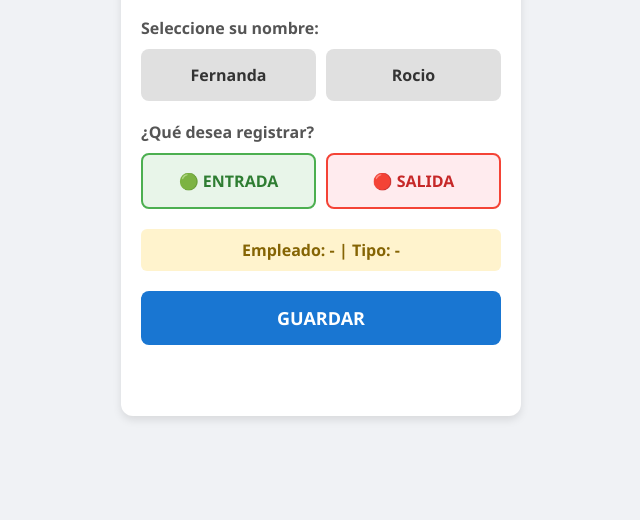
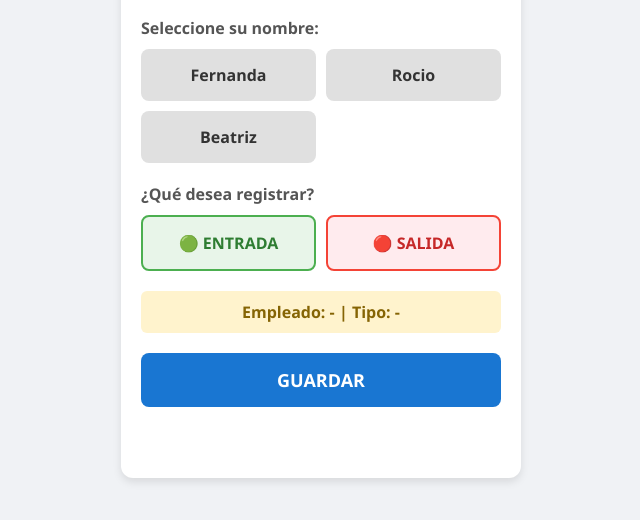
Before and after one commit to yolylopezlizano/Registro-de-Asistencia, a plain HTML site: page index.html in a window 1280 px wide. Shown: the part 212-732 px from the top of the page, without its empty margins (319-959 px from the left). Drawn offline with Linux system fonts and the light colour scheme.

Commit message:
Ingreso un empleado mas

```diff
--- a/index.html
+++ b/index.html
@@ -23,6 +23,7 @@
     <div class="grid-2">
       <button type="button" id="btn-Fernanda" class="btn btn-user" onclick="seleccionarEmpleado('Fernanda')">Fernanda</button>
       <button type="button" id="btn-Rocio" class="btn btn-user" onclick="seleccionarEmpleado('Rocio')">Rocio</button>
+      <button type="button" id="btn-Beatriz" class="btn btn-user" onclick="seleccionarEmpleado('Beatriz')">Beatriz</button>
     </div>
 
     <p class="label">¿Qué desea registrar?</p>
--- a/main.js
+++ b/main.js
@@ -21,6 +21,7 @@ function seleccionarEmpleado(nombre) {
 
   document.getElementById('btn-Fernanda').classList.remove('activo');
   document.getElementById('btn-Rocio').classList.remove('activo');
+  document.getElementById('btn-Beatriz').classList.remove('activo');
   document.getElementById('btn-' + nombre).classList.add('activo');
 }
 
```
